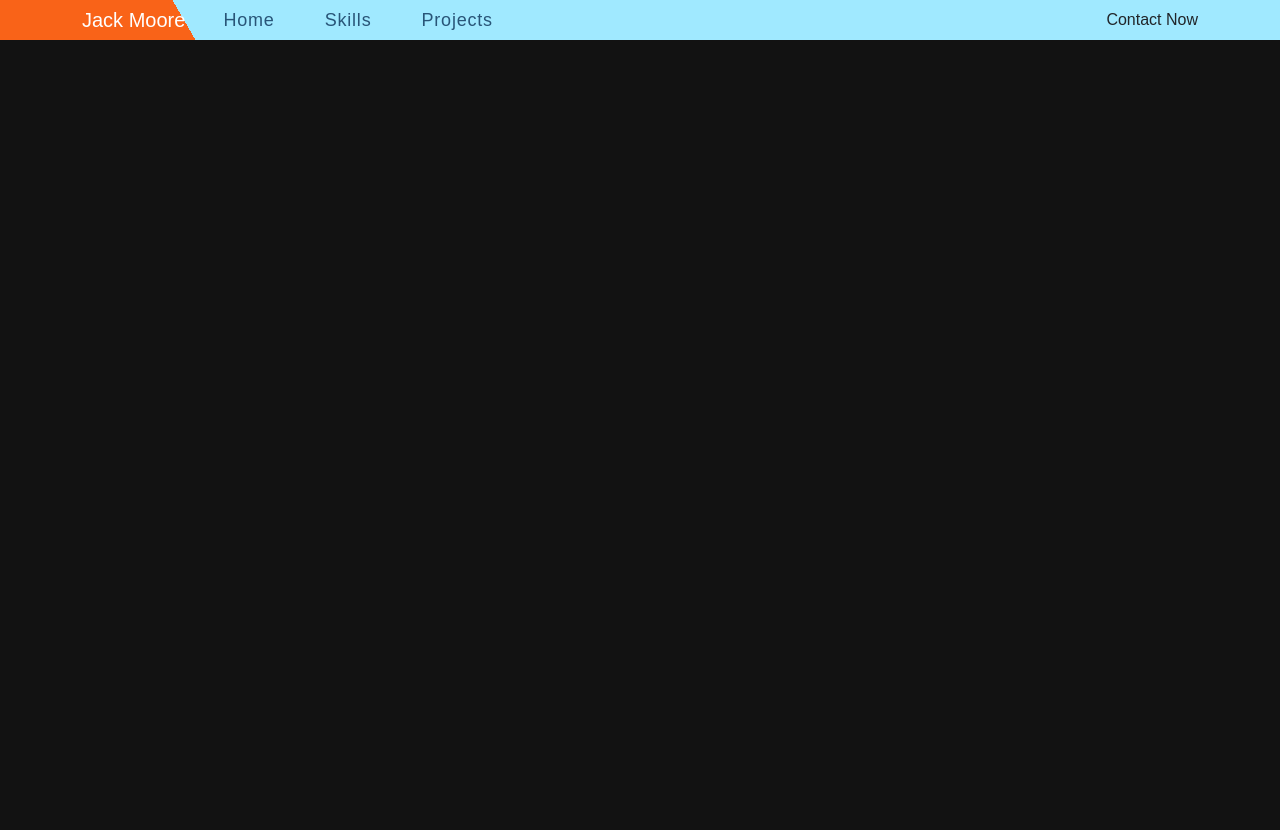
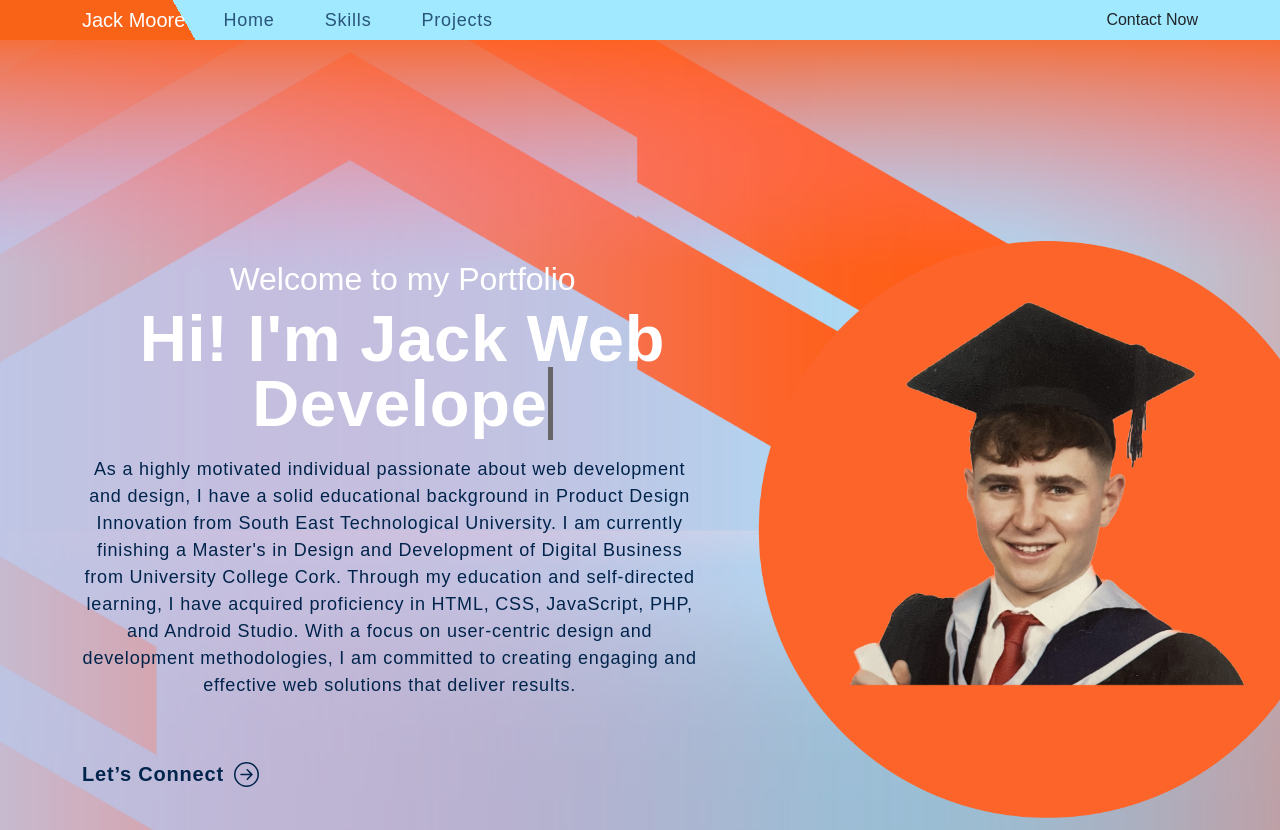
Before and after one commit to JM00re99/Portfolio, a React (Create React App) app: page / in a window 1280 px wide. Shown: the top 830 px of the page. Before the commit the page ends 800 px from the top, so only its background shows below. Built offline with nearby package versions, Linux system fonts and the light colour scheme.

Commit message:
Update App.js

```diff
--- a/src/App.js
+++ b/src/App.js
@@ -16,7 +16,7 @@ function App() {
     <div className="App">
       <NavBar />
       <Routes>
-      <Route path='/* /index.html 200/' element={<div><Banner /><Skills /><Projects /><Contact /></div>} />
+      <Route path='/' element={<div><Banner /><Skills /><Projects /><Contact /></div>} />
       <Route path='/* /index.html 200/ProjectMaterialMaxisime' element={<div><MaterialMaximise /></div>} />
       <Route path='/* /index.html 200/ProjectBigSoipa' element={<div><BigSoipa /></div>} />
       <Route path='/* /index.html 200/ProjectTrustExchange' element={<div><TrustExchange /></div>} />
```
